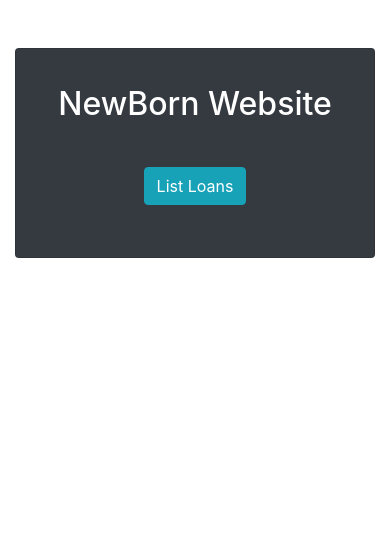
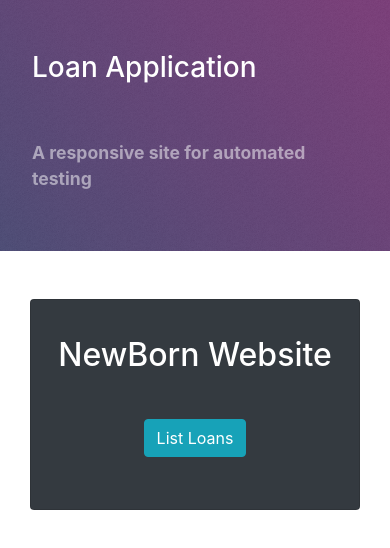
Before and after one commit to jgelon/LoanApplication-FE, an Angular app: page / in a window 390 px wide. Shown: the top 548 px of the page. Built offline with nearby package versions, Linux system fonts and the light colour scheme.

Commit message:
Update index

```diff
--- a/src/index.html
+++ b/src/index.html
@@ -13,6 +13,19 @@
         crossorigin="anonymous">
 </head>
 <body>
-  <app-root></app-root>
+  <section id="banner">
+    <div class="inner split">
+      <section>
+        <h2>Loan Application</h2>
+      </section>
+      <section>
+        <p>A responsive site for automated testing</p>
+      </section>
+    </div>
+  </section>
+
+  <div class="container">
+    <app-root></app-root>
+  </div>
 </body>
 </html>
--- a/src/styles.css
+++ b/src/styles.css
@@ -1 +1,67 @@
 /* You can add global styles to this file, and also import other style files */
+/* Banner */
+
+	#banner {
+		background-image: url("assets/images/overlay.png"), -moz-linear-gradient(45deg, #4A4771 0%, #7C3875 100%);
+		background-image: url("assets/images/overlay.png"), -webkit-linear-gradient(45deg, #4A4771 0%, #7C3875 100%);
+		background-image: url("assets/images/overlay.png"), -ms-linear-gradient(45deg, #4A4771 0%, #7C3875 100%);
+		background-image: url("assets/images/overlay.png"), linear-gradient(45deg, #4A4771 0%, #7C3875 100%);
+		background-size: 100px 100px, cover;
+		color: rgba(255, 255, 255, 0.5);
+		padding: 3em 0 2em;
+	}
+
+  #banner h2 {
+    font-size: 2.5em;
+    line-height: 1.4;
+    margin-bottom: 0;
+    color: #fff;
+  }
+
+  #banner p {
+    font-size: 1.15em;
+    font-weight: bold;
+    line-height: 1.5em;
+    margin-bottom: 1.5em;
+    margin-top: 3em;
+  }
+
+  #banner > .inner {
+    margin-left: auto;
+    margin-right: auto;
+    max-width: 70em;
+    width: 100%;
+  }
+
+  @media screen and (max-width: 1366px) {
+    #banner {
+      padding: 3em 2.5em 3em;
+    }
+    #banner h2 {
+      font-size: 2em;
+    }
+  }
+
+  @media screen and (max-width: 980px) {
+    #banner {
+      padding: 3em 2em 2em;
+    }
+  }
+
+  @media screen and (max-width: 736px) {
+    #banner {
+      padding: 3em 2em 2em;
+    }
+    #banner h2 {
+      font-size: 1.75em;
+    }
+    #banner p {
+      font-size: 1.1em;
+    }
+  }
+
+  @media screen and (max-width: 480px) {
+    #banner {
+      padding: 3em 2em 2em;
+    }
+  }
```
Also changed, not shown: src/assets/images/overlay.png (added), 1 other file (tests, documents, lock files or other folders).
